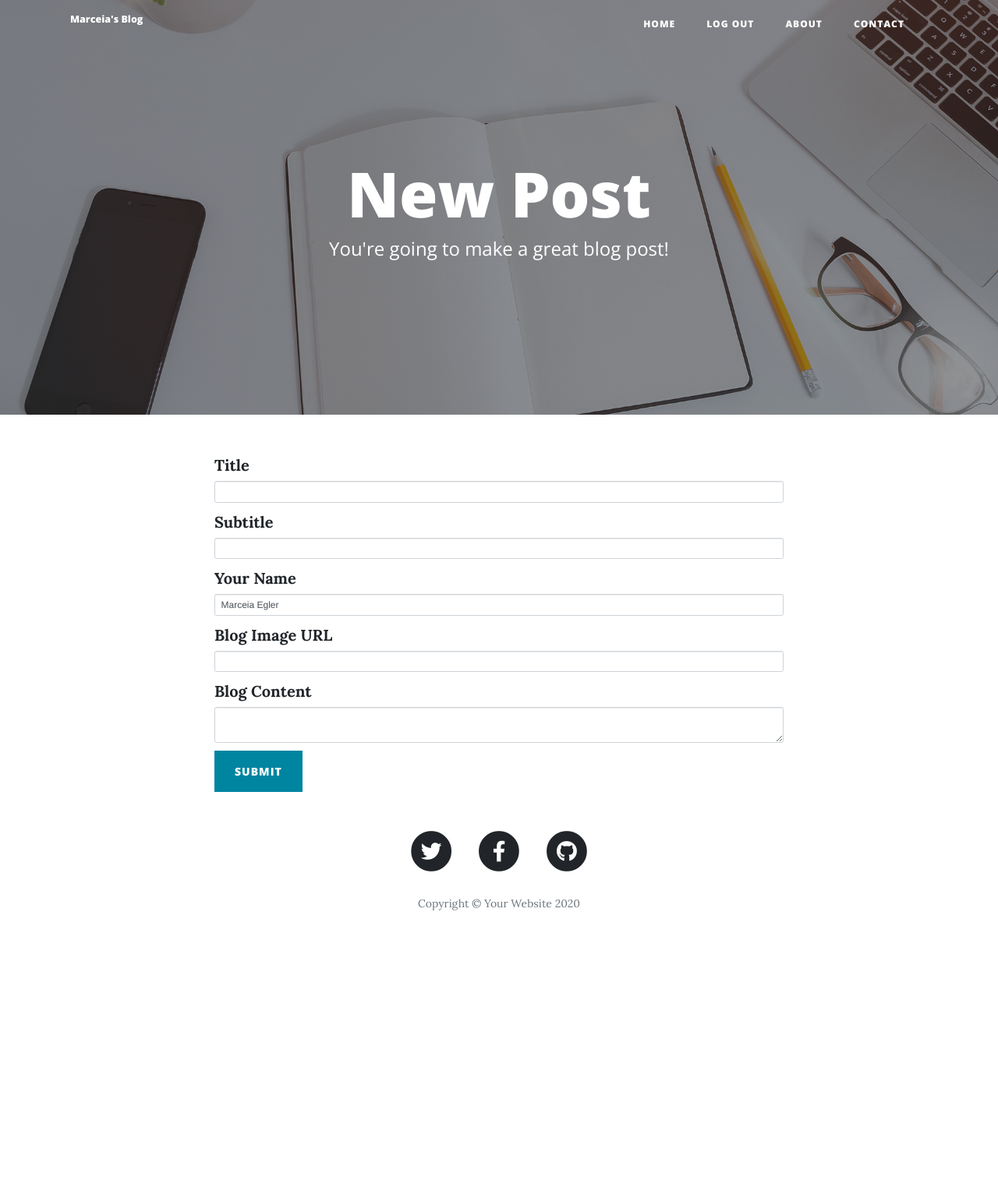
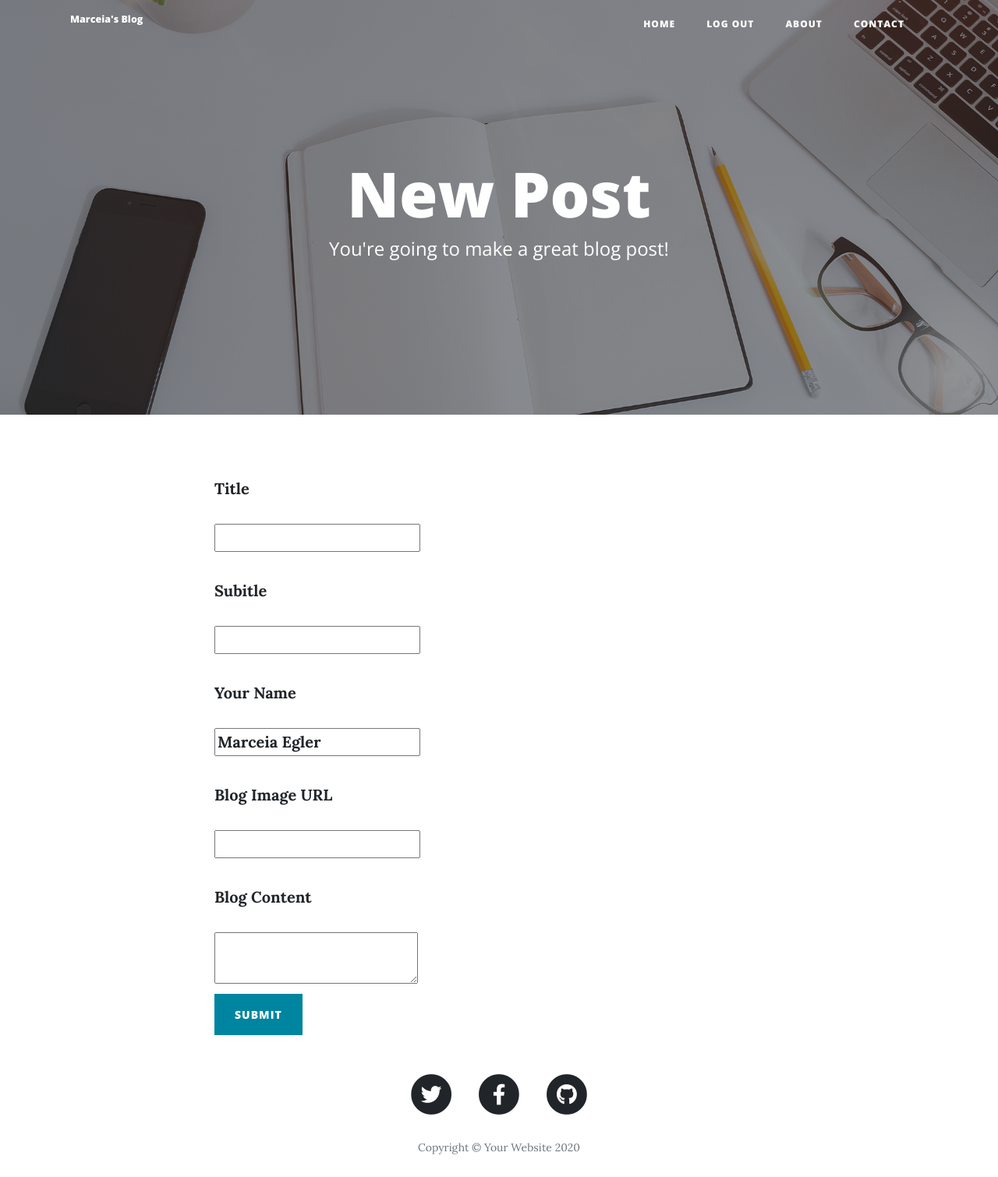
Before and after one commit to megler/Day67-69-RESTful-Blog, a Flask app: page /new-post in a window 1280 px wide. Shown: the top 1510 px of the page at 78% size. Before the commit the page ends 1168 px from the top, so only its background shows below. Run offline with Flask 2, Linux system fonts and the light colour scheme; a user stored in the database is signed in; some libraries are stand-ins or nearby versions.

Commit message:
update make post

```diff
--- a/restful_blog/posts/templates/make-post.html
+++ b/restful_blog/posts/templates/make-post.html
@@ -22,7 +22,46 @@
       <div class="col-lg-8 col-md-10 mx-auto">
 
         <!-- This is where the form will go -->
-        {{ wtf.quick_form(form, novalidate=True, button_map = {"submit":"primary"}) }}
+        <form method="post">
+          {{ form.csrf_token }}
+          <label>
+            <p class="label-txt">Title</p>
+            {{ form.title(class='input') }}
+            <div class="line-box">
+              <div class="line"></div>
+            </div>
+          </label><br>
+          <label>
+            <p class="label-txt">Subitle</p>
+            {{ form.subtitle(class='input') }}
+            <div class="line-box">
+              <div class="line"></div>
+            </div>
+          </label><br>
+          <label>
+            <p class="label-txt">Your Name</p>
+            {{ form.author(class='input') }}
+            <div class="line-box">
+              <div class="line"></div>
+            </div>
+          </label><br>
+          <label>
+            <p class="label-txt">Blog Image URL</p>
+            {{ form.img_url(class='input') }}
+            <div class="line-box">
+              <div class="line"></div>
+            </div>
+          </label><br>
+          <label>
+            <p class="label-txt">Blog Content</p>
+            {{ form.body() }}
+
+            <div class="line-box">
+              <div class="line"></div>
+            </div>
+          </label><br>
+          {{ form.submit(class="btn btn-primary") }}
+        </form>
         {{ ckeditor.load() }}
         {{ ckeditor.config(name='body') }}
       </div>
```
